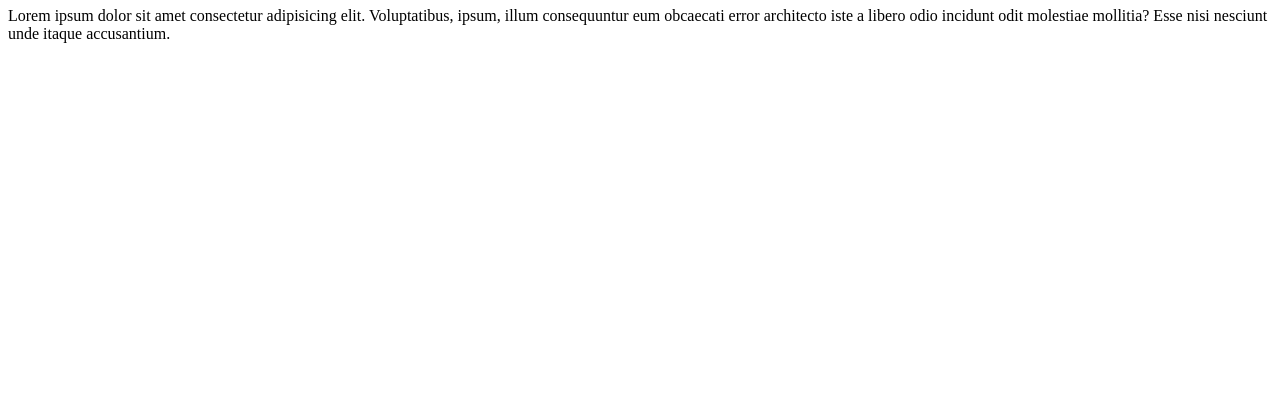
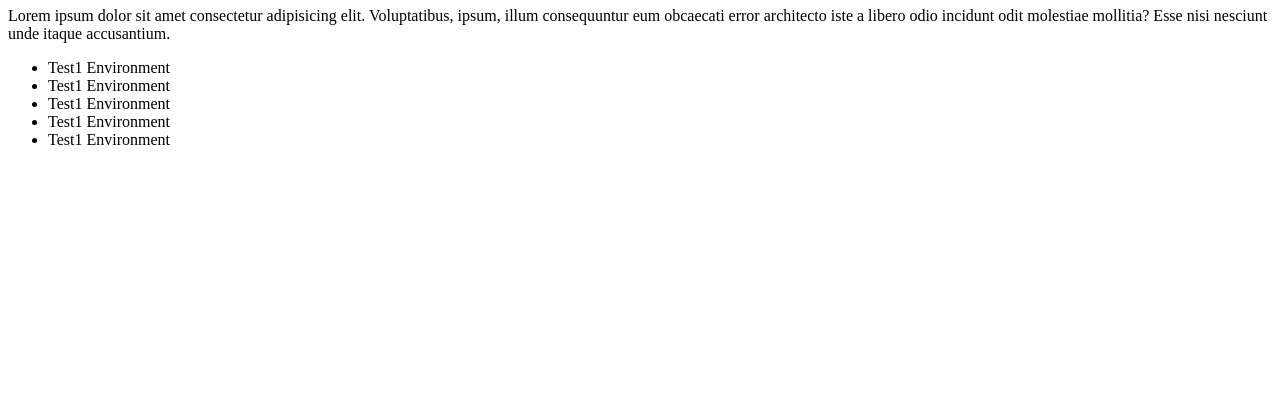
Before and after one commit to vamsee1317/Vikings, a plain HTML site: page index.html in a window 1280 px wide. Shown: the part 403-800 px from the top of the page. Drawn offline with Linux system fonts and the light colour scheme.

Commit message:
test1Release

```diff
--- a/index.html
+++ b/index.html
@@ -18,5 +18,13 @@
 
     <h1>this is test environment</h1>
     <p>Lorem ipsum dolor sit amet consectetur adipisicing elit. Voluptatibus, ipsum, illum consequuntur eum obcaecati error architecto iste a libero odio incidunt odit molestiae mollitia? Esse nisi nesciunt unde itaque accusantium.</p>
+
+    <ul>
+        <li>Test1 Environment</li>
+        <li>Test1 Environment</li>
+        <li>Test1 Environment</li>
+        <li>Test1 Environment</li>
+        <li>Test1 Environment</li>
+    </ul>
 </body>
 </html>
```
Also changed, not shown: sample.html (+8 -0 lines).
